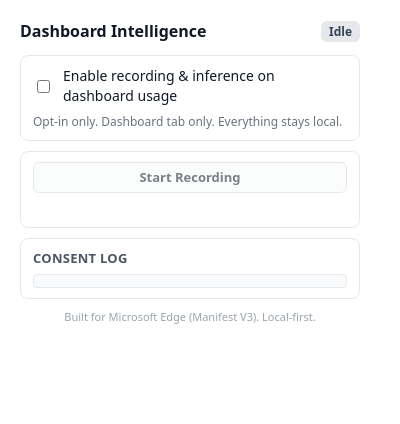
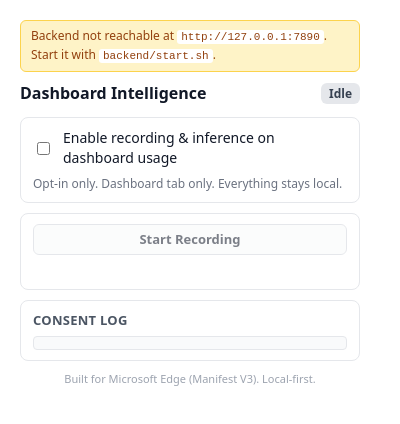
Before and after one commit to hamanakam1/browsertrace, a browser extension: page extension/popup/popup.html in a window 400 px wide. Drawn offline with Linux system fonts and the light colour scheme; no server answers.

Commit message:
Backend start script + popup backend-health banner
- backend/start.sh: one-command backend startup
- Popup checks backend health on open, shows banner + disables record when unreachable
- Commit video/options changes from prior session

```diff
--- a/extension/popup/popup.css
+++ b/extension/popup/popup.css
@@ -21,3 +21,7 @@
 .log-entry { margin: 4px 0; white-space: pre-wrap; word-break: break-all; }
 
 .footer { font-size: 11px; color: #9ca3af; margin-top: 8px; text-align: center; }
+
+.banner { padding: 6px 10px; border-radius: 6px; font-size: 12px; margin-bottom: 10px; display: flex; align-items: center; gap: 8px; }
+.banner.warn { background: #fef3c7; color: #92400e; border: 1px solid #fcd34d; }
+.banner code { font-size: 11px; background: #fff; padding: 1px 4px; border-radius: 3px; color: #92400e; }
--- a/extension/popup/popup.html
+++ b/extension/popup/popup.html
@@ -8,6 +8,9 @@
 </head>
 <body>
 <div class="shell">
+  <div id="backendBanner" class="banner warn" style="display:none">
+    Backend not reachable at <code>http://127.0.0.1:7890</code>. Start it with <code>backend/start.sh</code>.
+  </div>
   <div class="header">
     <h1>Dashboard Intelligence</h1>
     <div class="status" id="status">Idle</div>
--- a/extension/popup/popup.js
+++ b/extension/popup/popup.js
@@ -1,4 +1,4 @@
-import { DASHBOARD_ORIGIN, RECORD_API } from "../shared/constants.js";
+import { DASHBOARD_ORIGIN, RECORD_API, BACKEND_ORIGIN } from "../shared/constants.js";
 import { loadConsentLog } from "../shared/audit.js";
 import { getState, setState } from "../shared/storage.js";
 
@@ -14,20 +14,36 @@ const recordBtn = document.getElementById("recordBtn");
 const stopBtn = document.getElementById("stopBtn");
 const metaEl = document.getElementById("meta");
 const logEl = document.getElementById("log");
+const backendBanner = document.getElementById("backendBanner");
 
 let enabled = false;
 let recording = false;
+let backendOk = false;
 
 function setStatus(s) {
   statusEl.textContent = s;
   statusEl.className = "status" + (s === STATUS.RECORDING ? " recording" : "");
-  recordBtn.disabled = !enabled || recording;
+  recordBtn.disabled = !enabled || recording || !backendOk;
   stopBtn.disabled = !enabled || !recording;
   stopBtn.style.display = recording ? "inline-block" : "none";
   recordBtn.style.display = recording ? "none" : "inline-block";
 }
 
+async function checkBackend() {
+  try {
+    const res = await fetch(`${BACKEND_ORIGIN}/api/extension/health`, { signal: AbortSignal.timeout(3000) });
+    backendOk = res.ok;
+  } catch (_) {
+    backendOk = false;
+  }
+  if (backendBanner) {
+    backendBanner.style.display = backendOk ? "none" : "block";
+  }
+  setStatus(recording ? STATUS.RECORDING : STATUS.IDLE);
+}
+
 async function refresh() {
+  await checkBackend();
   const state = await getState();
   enabled = !!state.enabled;
   recording = !!state.recording;
```
Also changed, not shown: 1 other file.
